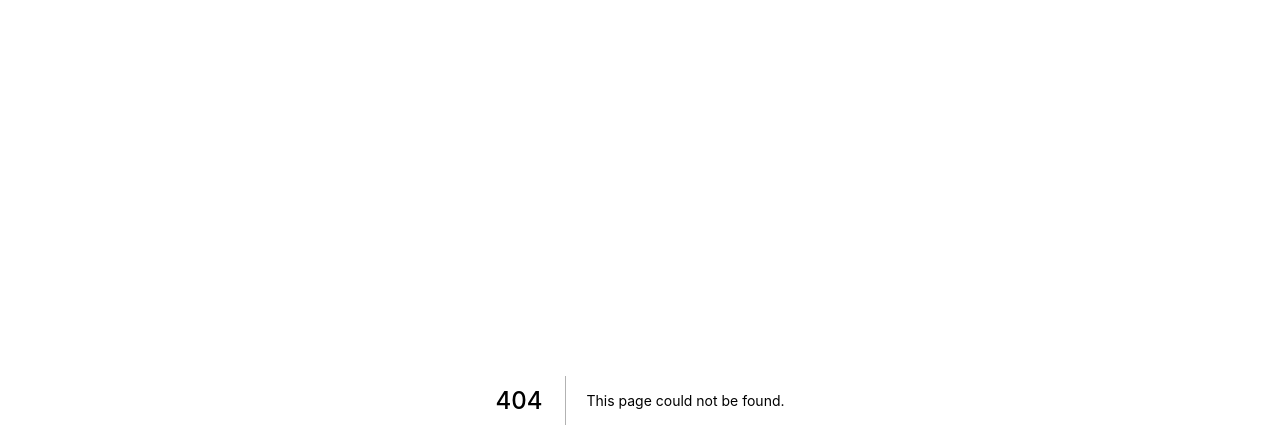
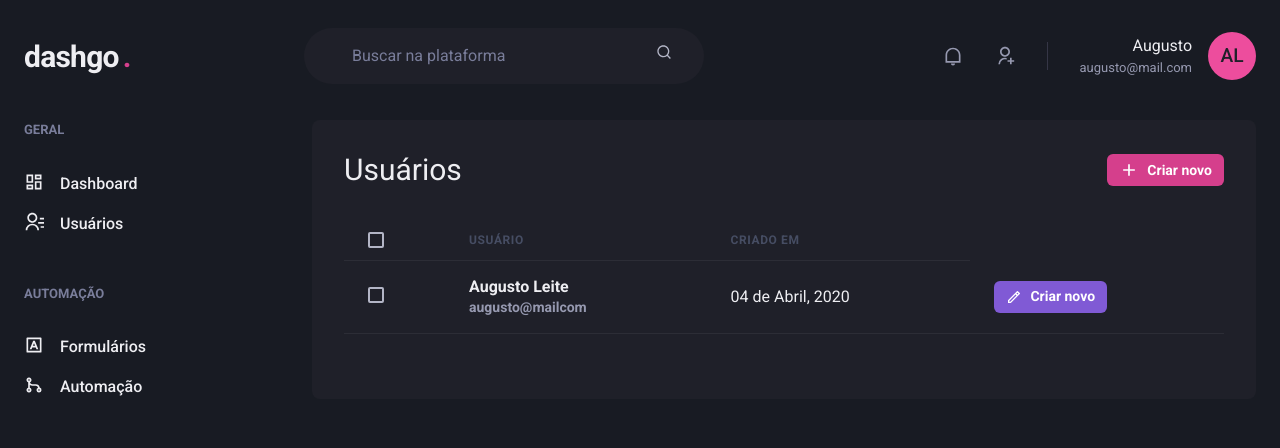
Before and after one commit to augustorl/dashgo, a Next.js app: page /users in a window 1280 px wide. Before the commit this address had no page. Shown: the top 448 px of the page. Built offline with nearby package versions, Linux system fonts and the light colour scheme.

Commit message:
add: UserList page

```diff
--- /dev/null
+++ b/src/pages/users/index.tsx
@@ -0,0 +1,72 @@
+
+
+import { Box, Button, Text, Flex, Heading, Table, Th, Thead, Tr, Checkbox, Icon, Tbody, Td } from '@chakra-ui/react';
+import React from 'react';
+import { RiAddLine, RiPencilLine } from 'react-icons/ri';
+import { Header } from '../../components/Header';
+import { Sidebar } from '../../components/Sidebar';
+
+
+export default function UserList() {
+
+    return (
+        <Box>
+            <Header />
+            <Flex w="100%" my="6" maxWidth={1480} mx="auto" px="6">
+                <Sidebar />
+
+                <Box
+                    flex="1"
+                    borderRadius={8}
+                    bg="gray.800"
+                    p="8"
+                >
+                    <Flex mb="8" justify="space-between" align="center">
+                        <Heading size="lg" fontWeight="normal">Usuários</Heading>
+
+                        <Button  as="a" size="sm" fontSize="sm" colorScheme="pink" leftIcon={<Icon as={RiAddLine} fontSize="20" />}>
+                            Criar novo
+                        </Button>
+
+                    </Flex>
+                    <Table colorScheme="whiteAlpha">
+                        <Thead>
+                            <Tr>
+                                <Th px="6">
+                                    <Checkbox colorScheme="pink" />
+                                </Th>
+                                <Th>Usuário</Th>
+                                <Th>Criado em</Th>
+                            </Tr>
+                        </Thead>
+                        <Tbody>
+                            <Tr>
+                                <Td px="6">
+                                    <Checkbox colorScheme="pink" />
+                                </Td>
+                                <Td>
+                                    <Box>
+                                        <Text fontWeight="bold">Augusto Leite</Text>
+                                        <Text color="gray.300" fontSize="sm" fontWeight="bold">augusto@mailcom</Text>
+                                    </Box>
+                                </Td>
+                                <Td>04 de Abril, 2020</Td>
+                                <Td>
+                                    <Button
+                                    as="a"
+                                    size="sm"
+                                    fontSize="sm"
+                                    colorScheme="purple"
+                                    leftIcon={<Icon as={RiPencilLine} fontSize="16" />}
+                                    >
+                                        Criar novo
+                                    </Button>
+                                </Td>
+                            </Tr>
+                        </Tbody>
+                    </Table>
+                </Box>
+            </Flex>
+        </Box>
+    );
+}
```
